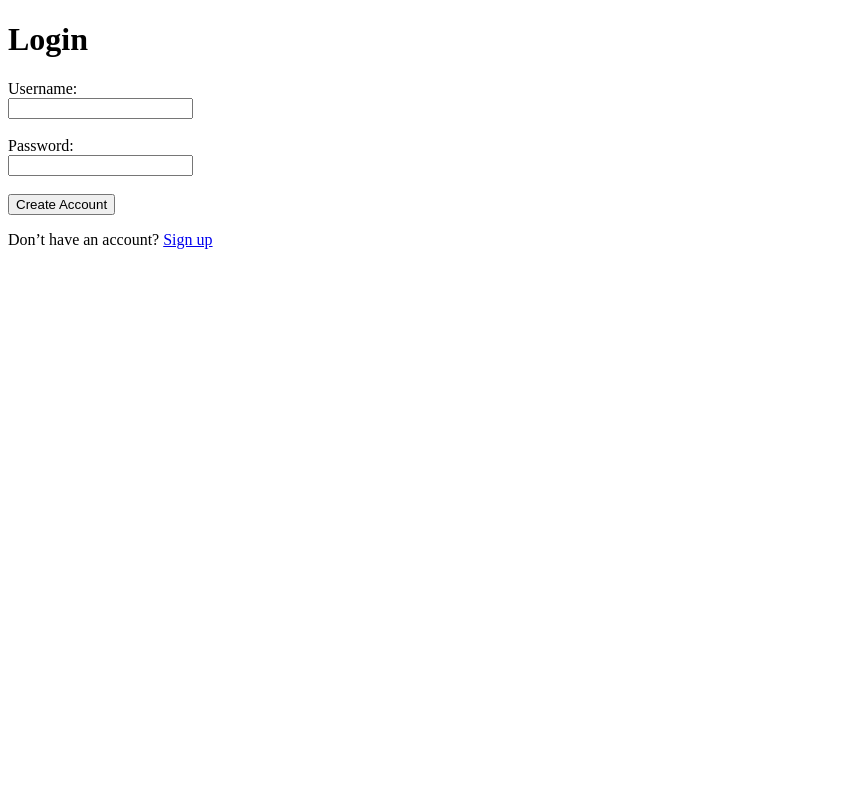
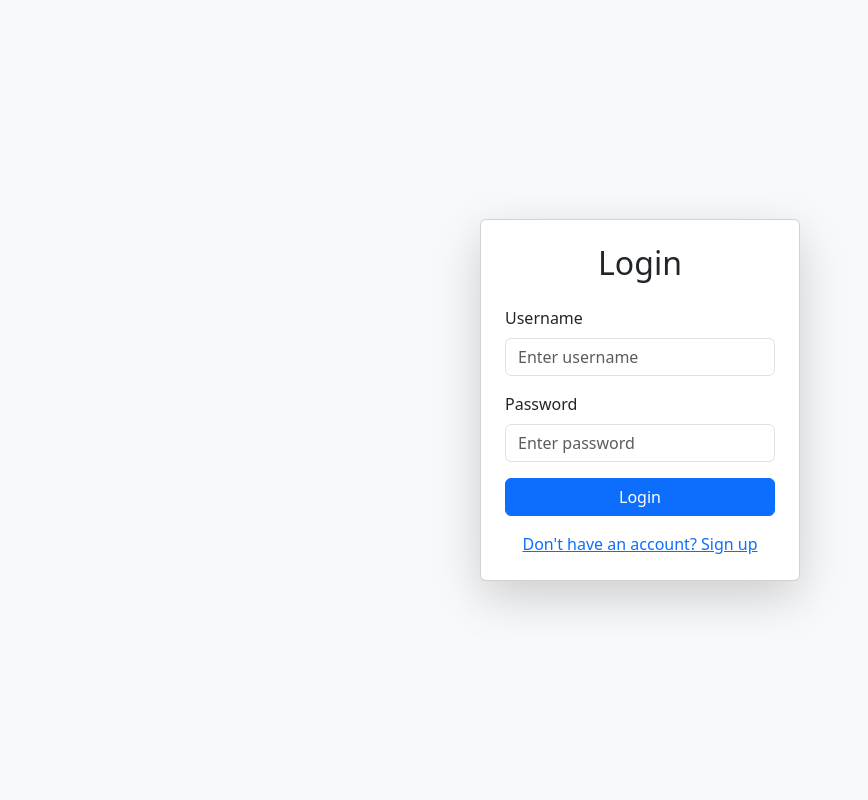
Before and after one commit to Suge-bear/it_career_paths, a Flask app: template templates/login.html in a window 1280 px wide. Shown: the whole page, without its empty margins (0-868 px from the left). Run offline with Flask 3, Linux system fonts and the light colour scheme; the template is opened without the code that fills it: values that come from a table or form of the project are taken from there, others are empty; some libraries are stand-ins or nearby versions.

Commit message:
05.23.25.006

```diff
--- a/app.py
+++ b/app.py
@@ -1,4 +1,5 @@
 # app.py
+from flask import flash
 from flask import Flask, render_template, redirect, url_for, request, session
 from flask import render_template
 from forms import LoginForm  # import your form
@@ -28,8 +29,15 @@ def index():
 
 @app.route('/login', methods=['GET', 'POST'])
 def login():
-    return render_template('login.html')
-
+    form = LoginForm()
+    if form.validate_on_submit():
+        # Simulate login success or fail
+        if form.username.data == 'admin' and form.password.data == 'pass':
+            flash('Login successful!', 'success')
+            return redirect(url_for('dashboard'))
+        else:
+            flash('Invalid credentials. Try again.', 'danger')
+    return render_template('login.html', form=form)
 @app.route('/signup', methods=['GET', 'POST'])
 def signup():
     form = SignUpForm()
--- a/templates/login.html
+++ b/templates/login.html
@@ -1,16 +1,47 @@
 <!doctype html>
-<html>
-<head><title>Login</title></head>
-<body>
-  <h1>Login</h1>
-  <form method="POST">
-  {{ form.csrf_token }}
-  <label>Username:</label><br>
-  <input type="text" name="username"><br><br>
-  <label>Password:</label><br>
-  <input type="password" name="password"><br><br>
-  <input type="submit" value="Create Account">
-</form>
-  <p>Don’t have an account? <a href="/signup">Sign up</a></p>
+<html lang="en">
+<head>
+    <meta charset="utf-8">
+    <title>Login | IT Career Paths</title>
+    <link href="https://cdn.jsdelivr.net/npm/bootstrap@5.3.3/dist/css/bootstrap.min.css" rel="stylesheet">
+</head>
+<body class="bg-light d-flex justify-content-center align-items-center vh-100">
+
+<div class="card shadow-lg p-4" style="min-width: 320px; max-width: 400px;">
+    <h2 class="text-center mb-4">Login</h2>
+
+    <form method="POST">
+        {{ form.hidden_tag() }}
+
+        <div class="mb-3">
+            {{ form.username.label(class="form-label") }}
+            {{ form.username(class="form-control", placeholder="Enter username") }}
+            {% if form.username.errors %}
+                <div class="text-danger small">
+                    {{ form.username.errors[0] }}
+                </div>
+            {% endif %}
+        </div>
+
+        <div class="mb-3">
+            {{ form.password.label(class="form-label") }}
+            {{ form.password(class="form-control", placeholder="Enter password") }}
+            {% if form.password.errors %}
+                <div class="text-danger small">
+                    {{ form.password.errors[0] }}
+                </div>
+            {% endif %}
+        </div>
+
+        <div class="d-grid">
+            {{ form.submit(class="btn btn-primary") }}
+        </div>
+    </form>
+
+    <p class="text-center mt-3 mb-0">
+        <a href="{{ url_for('signup') }}">Don't have an account? Sign up</a>
+    </p>
+</div>
+
 </body>
 </html>
```
